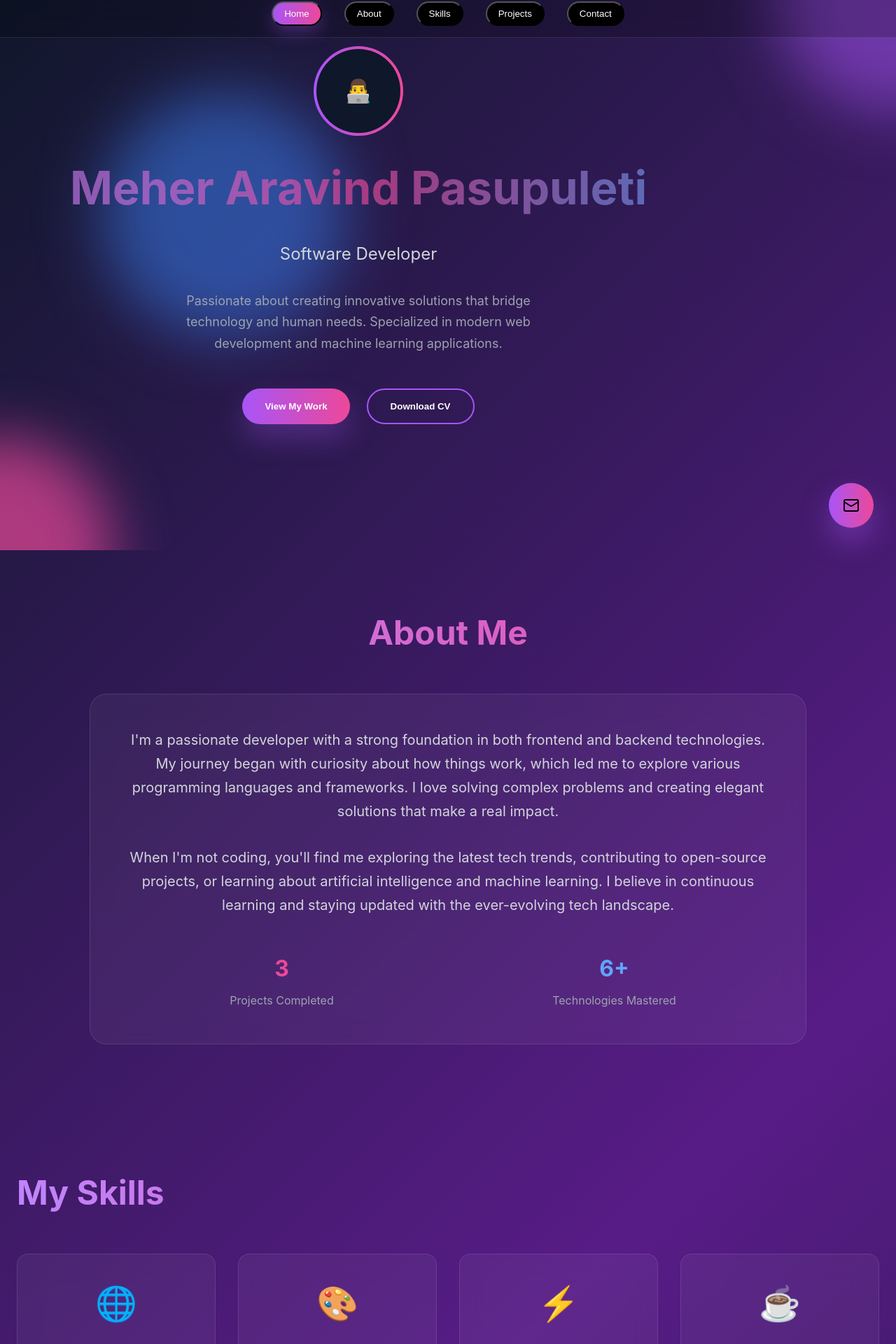
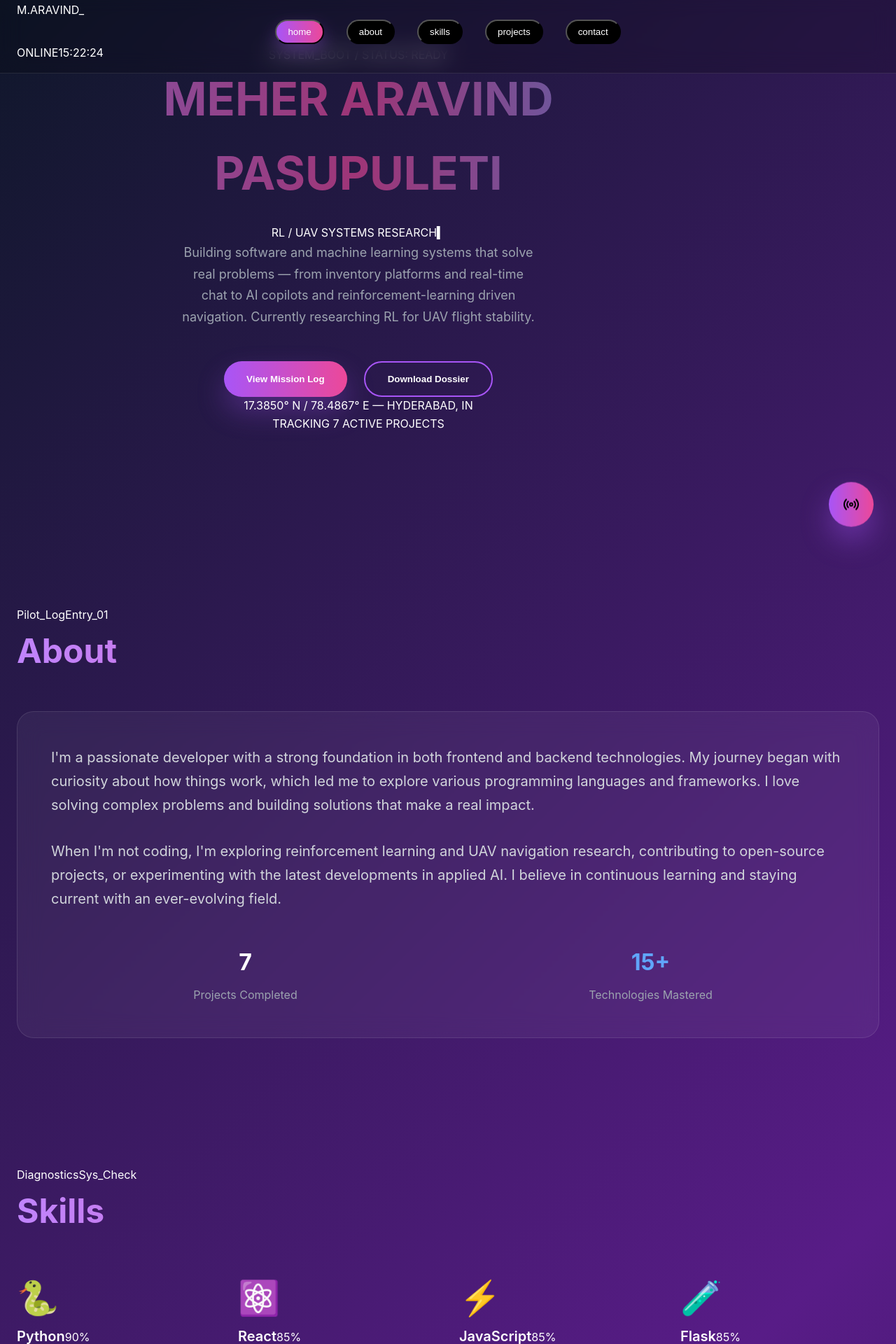
Before and after one commit to Aravind-pasupuleti-2004/portfolio, a React (Create React App) app: page / in a window 1280 px wide. Shown: the part 14-1934 px from the top of the page at 70% size. Built offline with nearby package versions, Linux system fonts and the light colour scheme.

Commit message:
updated design and projects

```diff
--- a/src/App.js
+++ b/src/App.js
@@ -1,63 +1,157 @@
-import React, { useState, useEffect } from 'react';
-import { Github, Linkedin, Mail, Phone, ExternalLink, Code, Database, Brain } from 'lucide-react';
+import React, { useState, useEffect, useRef } from 'react';
+import {
+  Github, Linkedin, Mail, Phone, ExternalLink, Code, Database, Brain,
+  MessageSquare, Bot, Calendar, Mic, BarChart3, Radio
+} from 'lucide-react';
 import './App.css';
+
+const ROLES = [
+  'SOFTWARE DEVELOPER',
+  'RL / UAV SYSTEMS RESEARCHER',
+  'FULL-STACK ENGINEER'
+];
 
 const App = () => {
   const [activeSection, setActiveSection] = useState('home');
-  const [isVisible, setIsVisible] = useState(false);
+  const [clock, setClock] = useState('');
+  const [typedText, setTypedText] = useState('');
+  const roleIndexRef = useRef(0);
+  const charIndexRef = useRef(0);
+  const deletingRef = useRef(false);
 
+  // Live clock
   useEffect(() => {
-    setIsVisible(true);
+    const tick = () => {
+      const now = new Date();
+      setClock(now.toLocaleTimeString('en-GB', { hour12: false }));
+    };
+    tick();
+    const id = setInterval(tick, 1000);
+    return () => clearInterval(id);
+  }, []);
 
-    // Intersection Observer for scroll-based section detection
+  // Typewriter role cycler
+  useEffect(() => {
+    const type = () => {
+      const current = ROLES[roleIndexRef.current];
+      if (!deletingRef.current) {
+        charIndexRef.current += 1;
+        setTypedText(current.slice(0, charIndexRef.current));
+        if (charIndexRef.current === current.length) {
+          deletingRef.current = true;
+          return 1400;
+        }
+      } else {
+        charIndexRef.current -= 1;
+        setTypedText(current.slice(0, charIndexRef.current));
+        if (charIndexRef.current === 0) {
+          deletingRef.current = false;
+          roleIndexRef.current = (roleIndexRef.current + 1) % ROLES.length;
+          return 300;
+        }
+      }
+      return 55;
+    };
+
+    let timeoutId;
+    const loop = () => {
+      const delay = type();
+      timeoutId = setTimeout(loop, delay);
+    };
+    loop();
+    return () => clearTimeout(timeoutId);
+  }, []);
+
+  // Section reveal + active nav tracking
+  useEffect(() => {
     const sections = document.querySelectorAll('.section');
     const observer = new IntersectionObserver(
       (entries) => {
         entries.forEach((entry) => {
           if (entry.isIntersecting) {
             entry.target.classList.add('visible');
+            setActiveSection(entry.target.id);
           }
         });
       },
-      { threshold: 0.1 }
+      { threshold: 0.35 }
     );
-
     sections.forEach((section) => observer.observe(section));
-
     return () => observer.disconnect();
   }, []);
 
   const skills = [
-    { name: 'HTML', icon: '🌐', level: 90 },
-    { name: 'CSS', icon: '🎨', level: 85 },
-    { name: 'JavaScript', icon: '⚡', level: 80 },
-    { name: 'Java', icon: '☕', level: 75 },
-    { name: 'C++', icon: '⚙️', level: 70 },
-    { name: 'Python', icon: '🐍', level: 85 }
+    { name: 'Python', icon: '🐍', level: 90 },
+    { name: 'React', icon: '⚛️', level: 85 },
+    { name: 'JavaScript', icon: '⚡', level: 85 },
+    { name: 'Flask', icon: '🧪', level: 85 },
+    { name: 'Node.js', icon: '🟢', level: 75 },
+    { name: 'MySQL', icon: '🗄️', level: 80 },
+    { name: 'LLM / AI Integration', icon: '🤖', level: 85 },
+    { name: 'HTML / CSS', icon: '🌐', level: 90 }
   ];
 
   const projects = [
     {
-      name: 'StockEase',
-      description: 'A comprehensive stock market analysis and trading platform with real-time data visualization and portfolio management features.',
+      file: 'FILE_01',
+      name: 'StockEase - Inventory Management System',
+      description: 'Web application for managing inventory and stock records, with full CRUD operations, real-time tracking, and search/filter over a MySQL database.',
       icon: <Database className="w-8 h-8" />,
-      tech: ['Html/Css', 'Java Script', 'MySql', 'Python/Flask'],
+      tech: ['Flask', 'Python', 'MySQL', 'HTML/CSS', 'JavaScript'],
       demoUrl: '#',
       codeUrl: '#'
     },
     {
-      name: 'Code-Debugger',
-      description: 'An intelligent code debugging tool that helps developers identify and fix issues across multiple programming languages.',
+      file: 'FILE_02',
+      name: 'AI Code Debugger Assistant',
+      description: 'AI-powered coding assistant that debugs and explains code locally, using code analysis and bug detection backed by a local LLM.',
       icon: <Code className="w-8 h-8" />,
-      tech: ['Python', 'Flask', 'ReactJs', 'OpenAi Api'],
+      tech: ['React', 'Flask', 'Python', 'Ollama (Llama 2)', 'REST API'],
       demoUrl: '#',
       codeUrl: '#'
     },
     {
-      name: 'House Price Prediction Model',
-      description: 'Machine learning model that predicts house prices based on various factors using advanced regression techniques.',
-      icon: <Brain className="w-8 h-8" />,
-      tech: ['Python', 'Scikit-learn', 'Pandas', 'NumPy'],
+      file: 'FILE_03',
+      name: 'Real-Time Chat Application',
+      description: 'Real-time messaging platform for instant communication, with live messaging, multiple users, online status, and persistent chat history.',
+      icon: <MessageSquare className="w-8 h-8" />,
+      tech: ['Node.js', 'Express.js', 'Socket.IO', 'MongoDB'],
+      demoUrl: '#',
+      codeUrl: '#'
+    },
+    {
+      file: 'FILE_04',
+      name: 'Bulk Drug Marketing AI Assistant',
+      description: 'AI assistant that recommends pharmaceutical buyers and sellers from trade data, using natural language queries for lead generation.',
+      icon: <Bot className="w-8 h-8" />,
+      tech: ['Flask', 'Python', 'LLM API / Ollama', 'Excel Database'],
+      demoUrl: '#',
+      codeUrl: '#'
+    },
+    {
+      file: 'FILE_05',
+      name: 'Techeon 2026 Event Website',
+      description: "Official event website for the MCA department's technical fest, with event information, registration pages, and a responsive UI.",
+      icon: <Calendar className="w-8 h-8" />,
+      tech: ['React.js', 'HTML', 'CSS', 'JavaScript'],
+      demoUrl: '#',
+      codeUrl: '#'
+    },
+    {
+      file: 'FILE_06',
+      name: 'AI Voice Customer Support Agent',
+      description: 'AI phone agent that answers customer calls and resolves common queries via voice, using speech recognition and text-to-speech.',
+      icon: <Mic className="w-8 h-8" />,
+      tech: ['Python', 'Twilio', 'Whisper', 'LLM API', 'SQLite'],
+      demoUrl: '#',
+      codeUrl: '#'
+    },
+    {
+      file: 'FILE_07',
+      name: 'Excel Data Analysis AI',
+      description: 'AI tool that performs complete data analysis from Excel files, covering cleaning, EDA, visualization, and automated reports.',
+      icon: <BarChart3 className="w-8 h-8" />,
+      tech: ['Python', 'Pandas', 'Streamlit', 'Plotly', 'LLM'],
       demoUrl: '#',
       codeUrl: '#'
     }
@@ -72,34 +166,30 @@ const App = () => {
   };
 
   const handleDownloadCV = () => {
-    // Method 1: Direct download from public folder
-    // Place your CV file in the public folder as 'cv.pdf'
     const link = document.createElement('a');
     link.href = '/aravind resume 2025 sde.pdf';
     link.download = 'Aravind_Resume_2025_SDE.pdf';
     document.body.appendChild(link);
     link.click();
     document.body.removeChild(link);
-
-    // Method 2: If you want to open CV in new tab instead
-    // window.open('/cv.pdf', '_blank');
-
-    // Method 3: If CV is hosted externally
-    // window.open('https://drive.google.com/file/d/your-file-id/view', '_blank');
   };
 
   return (
     <div className="portfolio">
-      {/* Animated Background */}
-      <div className="animated-bg">
-        <div className="bg-circle bg-circle-1"></div>
-        <div className="bg-circle bg-circle-2"></div>
-        <div className="bg-circle bg-circle-3"></div>
+      <div className="grid-bg" aria-hidden="true" />
+      <div className="scanline-overlay" aria-hidden="true" />
+      <div className="vignette" aria-hidden="true" />
+      <div className="hud-frame" aria-hidden="true">
+        <span className="corner tl" />
+        <span className="corner tr" />
+        <span className="corner bl" />
+        <span className="corner br" />
       </div>
 
       {/* Navigation */}
       <nav className="navbar">
         <div className="nav-container">
+          <div className="nav-brand">M.ARAVIND<span className="brand-dot">_</span></div>
           <ul className="nav-menu">
             {['home', 'about', 'skills', 'projects', 'contact'].map((item) => (
               <li key={item}>
@@ -107,11 +197,16 @@ const App = () => {
                   onClick={() => scrollToSection(item)}
                   className={`nav-item ${activeSection === item ? 'active' : ''}`}
                 >
-                  {item.charAt(0).toUpperCase() + item.slice(1)}
+                  {item}
                 </button>
               </li>
             ))}
           </ul>
+          <div className="nav-status">
+            <span className="status-dot" />
+            <span className="status-text">ONLINE</span>
+            <span className="clock">{clock}</span>
+          </div>
         </div>
       </nav>
 
@@ -119,58 +214,73 @@ const App = () => {
       <main className="main-content">
         {/* Hero Section */}
         <section id="home" className="section hero">
-          <div className="hero-content">
-            <div className="profile-image">
-              <div className="profile-inner">
-                👨‍💻
-              </div>
-            </div>
-            <h1 className="hero-title">Meher Aravind Pasupuleti</h1>
-            <p className="hero-subtitle">Software Developer</p>
+          <div className="hero-inner">
+            <div>
+              <p className="eyebrow">SYSTEM_BOOT / STATUS: READY</p>
+              <h1 className="hero-title">MEHER ARAVIND<br />PASUPULETI</h1>
+              <p className="hero-role">
+                {typedText}
+                <span className="cursor-blink">▍</span>
+              </p>
               <p className="hero-description">
-              Passionate about creating innovative solutions that bridge technology and human needs.
-              Specialized in modern web development and machine learning applications.
+                Building software and machine learning systems that solve real problems —
+                from inventory platforms and real-time chat to AI copilots and reinforcement-learning
+                driven navigation. Currently researching RL for UAV flight stability.
               </p>
               <div className="hero-buttons">
-              <button
-                className="btn-primary"
-                onClick={() => scrollToSection('projects')}
-              >
-                View My Work
+                <button className="btn-primary" onClick={() => scrollToSection('projects')}>
+                  View Mission Log
                 </button>
                 <button className="btn-secondary" onClick={handleDownloadCV}>
-                 Download CV
+                  Download Dossier
                 </button>
+              </div>
+              <p className="hero-coords">17.3850° N / 78.4867° E — HYDERABAD, IN</p>
+            </div>
+
+            <div className="radar-wrap" aria-hidden="true">
+              <div className="radar-ring r1" />
+              <div className="radar-ring r2" />
+              <div className="radar-ring r3" />
+              <div className="radar-ring r4" />
+              <div className="radar-cross" />
+              <div className="radar-sweep" />
+              <div className="radar-blip" style={{ top: '28%', left: '62%' }} />
+              <div className="radar-blip" style={{ top: '58%', left: '38%' }} />
+              <div className="radar-blip" style={{ top: '70%', left: '68%' }} />
+              <span className="radar-label">TRACKING 7 ACTIVE PROJECTS</span>
             </div>
           </div>
         </section>
 
         {/* About Section */}
         <section id="about" className="section">
-          <div className="about-container">
-            <h2 className="section-title">About Me</h2>
+          <div className="panel-header">
+            <span className="panel-tag">Pilot_Log</span>
+            <span className="panel-id">Entry_01</span>
+          </div>
+          <h2 className="section-title">About</h2>
           <div className="glass-card">
             <p className="about-text">
-                I'm a passionate developer with a strong foundation in both frontend and backend technologies.
-                My journey began with curiosity about how things work, which led me to explore various programming
-                languages and frameworks. I love solving complex problems and creating elegant solutions that make
-                a real impact.
+              I'm a passionate developer with a strong foundation in both frontend and backend
+              technologies. My journey began with curiosity about how things work, which led me
+              to explore various programming languages and frameworks. I love solving complex
+              problems and building solutions that make a real impact.
             </p>
             <p className="about-text">
-                When I'm not coding, you'll find me exploring the latest tech trends, contributing to open-source
-                projects, or learning about artificial intelligence and machine learning. I believe in continuous
-                learning and staying updated with the ever-evolving tech landscape.
+              When I'm not coding, I'm exploring reinforcement learning and UAV navigation research,
+              contributing to open-source projects, or experimenting with the latest developments
+              in applied AI. I believe in continuous learning and staying current with an
+              ever-evolving field.
             </p>
             <div className="stats-grid">
-
               <div className="stat-item">
-                  <div className="stat-number pink">3</div>
+                <div className="stat-number">7</div>
                 <div className="stat-label">Projects Completed</div>
               </div>
               <div className="stat-item">
-                  <div className="stat-number blue">6+</div>
+                <div className="stat-number blue">15+</div>
                 <div className="stat-label">Technologies Mastered</div>
-                </div>
               </div>
             </div>
           </div>
@@ -178,30 +288,45 @@ const App = () => {
 
         {/* Skills Section */}
         <section id="skills" className="section">
-          <div className="skills-container">
-            <h2 className="section-title">My Skills</h2>
+          <div className="panel-header">
+            <span className="panel-tag">Diagnostics</span>
+            <span className="panel-id">Sys_Check</span>
+          </div>
+          <h2 className="section-title">Skills</h2>
           <div className="skills-grid">
-              {skills.map((skill, index) => (
-                <div key={skill.name} className="skill-card">
-                  <div className="skill-icon">{skill.icon}</div>
-                  <h3 className="skill-name">{skill.name}</h3>
-                  <div className="skill-progress"></div>
+            {skills.map((skill) => (
+              <div key={skill.name} className="skill-row">
+                <span className="skill-icon">{skill.icon}</span>
+                <div className="skill-info">
+                  <div className="skill-top">
+                    <span className="skill-name">{skill.name}</span>
+                    <span className="skill-value">{skill.level}%</span>
+                  </div>
+                  <div className="skill-track">
+                    <div className="skill-fill" style={{ '--level': `${skill.level}%` }} />
+                  </div>
+                </div>
               </div>
             ))}
-            </div>
           </div>
         </section>
 
         {/* Projects Section */}
         <section id="projects" className="section">
-          <div className="projects-container">
+          <div className="panel-header">
+            <span className="panel-tag">Archive</span>
+            <span className="panel-id">7 Files</span>
+          </div>
           <h2 className="section-title">Featured Projects</h2>
           <div className="projects-grid">
-              {projects.map((project, index) => (
+            {projects.map((project) => (
               <div key={project.name} className="project-card">
-                  <div className="project-content">
-                    <div className="project-icon">
-                      {project.icon}
+                <div className="project-top">
+                  <div className="project-icon">{project.icon}</div>
+                  <div className="project-meta">
+                    <span className="project-file">{project.file}</span>
+                    <span className="project-status">Operational</span>
+                  </div>
                 </div>
                 <h3 className="project-title">{project.name}</h3>
                 <p className="project-description">{project.description}</p>
@@ -221,24 +346,24 @@ const App = () => {
                   </a>
                 </div>
               </div>
-                </div>
             ))}
-            </div>
           </div>
         </section>
 
         {/* Contact Section */}
         <section id="contact" className="section">
-          <div className="contact-container">
+          <div className="panel-header">
+            <span className="panel-tag">Uplink</span>
+            <span className="panel-id">Standby</span>
+          </div>
           <h2 className="section-title">Get In Touch</h2>
           <p className="contact-description">
-              I'm always interested in new opportunities and exciting projects.
-              Whether you want to discuss a potential collaboration or just say hello,
-              feel free to reach out!
+            I'm always interested in new opportunities and exciting projects. Whether you want to
+            discuss a potential collaboration or just say hello, feel free to reach out.
           </p>
 
           <div className="contact-grid">
-              <a href="1706301meheraravind@gmail.com" className="contact-item">
+            <a href="mailto:1706301meheraravind@gmail.com" className="contact-item">
               <Mail className="contact-icon w-8 h-8" />
               <div className="contact-info">
                 <div className="contact-label">Email</div>
@@ -246,7 +371,7 @@ const App = () => {
               </div>
             </a>
 
-              <a href="tel:+91 7396268728" className="contact-item">
+            <a href="tel:+917396268728" className="contact-item">
               <Phone className="contact-icon w-8 h-8" />
               <div className="contact-info">
                 <div className="contact-label">Phone</div>
@@ -256,20 +381,35 @@ const App = () => {
           </div>
 
           <div className="social-links">
-              <a href="https://www.linkedin.com/in/meher-aravind-pasupuleti-77aa78288/" className="social-link linkedin" target="_blank" rel="noopener noreferrer">
+            <a
+              href="https://www.linkedin.com/in/meher-aravind-pasupuleti-77aa78288/"
+              className="social-link linkedin"
+              target="_blank"
+              rel="noopener noreferrer"
+              aria-label="LinkedIn"
+            >
               <Linkedin className="social-icon" />
             </a>
-              <a href="https://github.com/Aravind-pasupuleti-2004" className="social-link github" target="_blank" rel="noopener noreferrer">
+            <a
+              href="https://github.com/Aravind-pasupuleti-2004"
+              className="social-link github"
+              target="_blank"
+              rel="noopener noreferrer"
+              aria-label="GitHub"
+            >
               <Github className="social-icon" />
             </a>
-            </div>
           </div>
         </section>
       </main>
 
+      <footer className="footer">
+        SIGNAL_END // M.ARAVIND © {new Date().getFullYear()}
+      </footer>
+
       {/* Floating Action Button */}
-      <button className="fab" onClick={() => scrollToSection('contact')}>
-        <Mail className="w-8 h-8" />
+      <button className="fab" onClick={() => scrollToSection('contact')} aria-label="Contact">
+        <Radio className="w-6 h-6" />
       </button>
     </div>
   );
```
Lines whose indentation alone changed are shown as unchanged.
